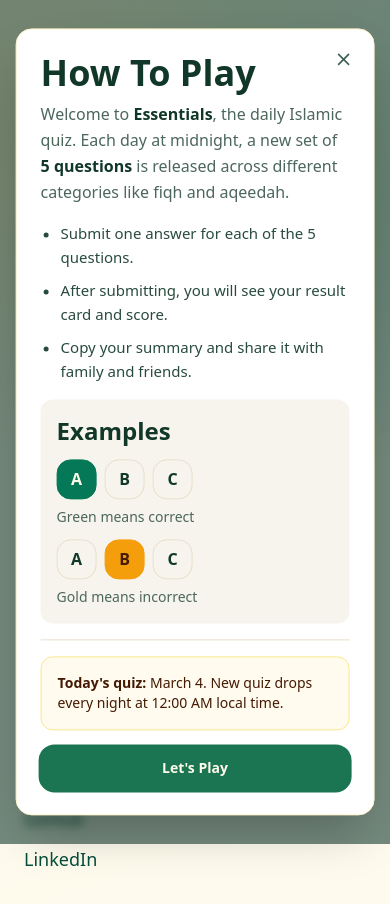
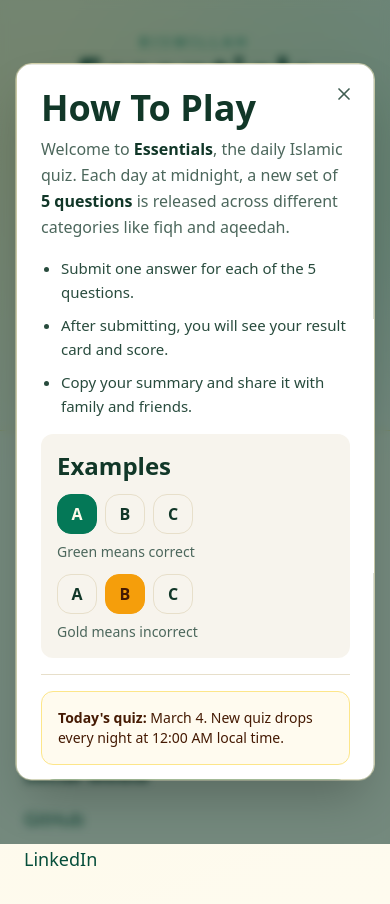
Before and after one commit to ShababKarim/essentials, a Next.js app: page / in a window 390 px wide. Shown: the top 904 px of the page. Built offline with nearby package versions, Linux system fonts and the light colour scheme; no server answers; the database is empty.

Commit message:
Fix styles for mobile

```diff
--- a/components/ui/dialog.tsx
+++ b/components/ui/dialog.tsx
@@ -32,7 +32,7 @@ const DialogContent = React.forwardRef<
     <DialogPrimitive.Content
       ref={ref}
       className={cn(
-        "fixed left-1/2 top-1/2 z-50 grid w-[92vw] max-w-2xl -translate-x-1/2 -translate-y-1/2 gap-4 rounded-2xl border border-amber-100 bg-card p-6 shadow-2xl duration-200 sm:p-8",
+        "fixed left-1/2 top-1/2 z-50 grid w-[92vw] max-w-2xl max-h-[85dvh] -translate-x-1/2 -translate-y-1/2 gap-4 overflow-y-auto rounded-2xl border border-amber-100 bg-card p-6 shadow-2xl duration-200 sm:p-8",
         className
       )}
       {...props}
```
